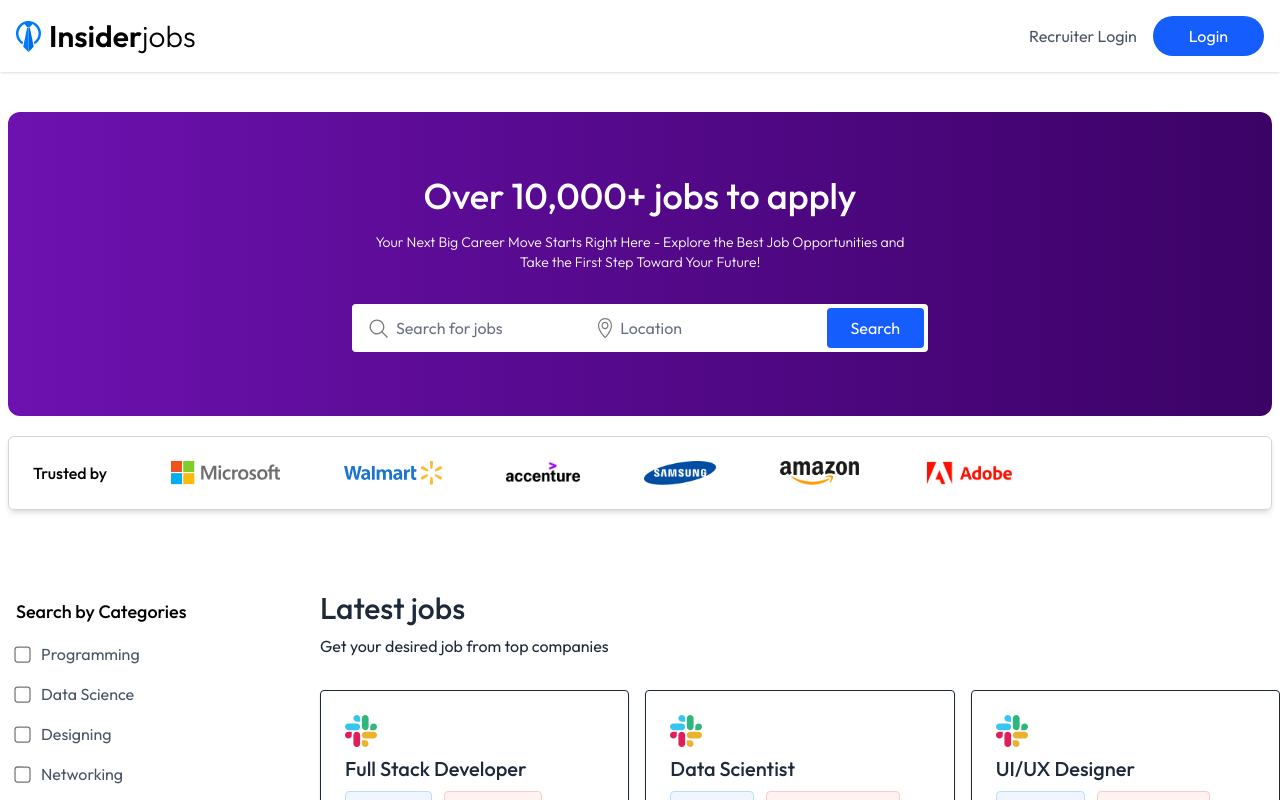
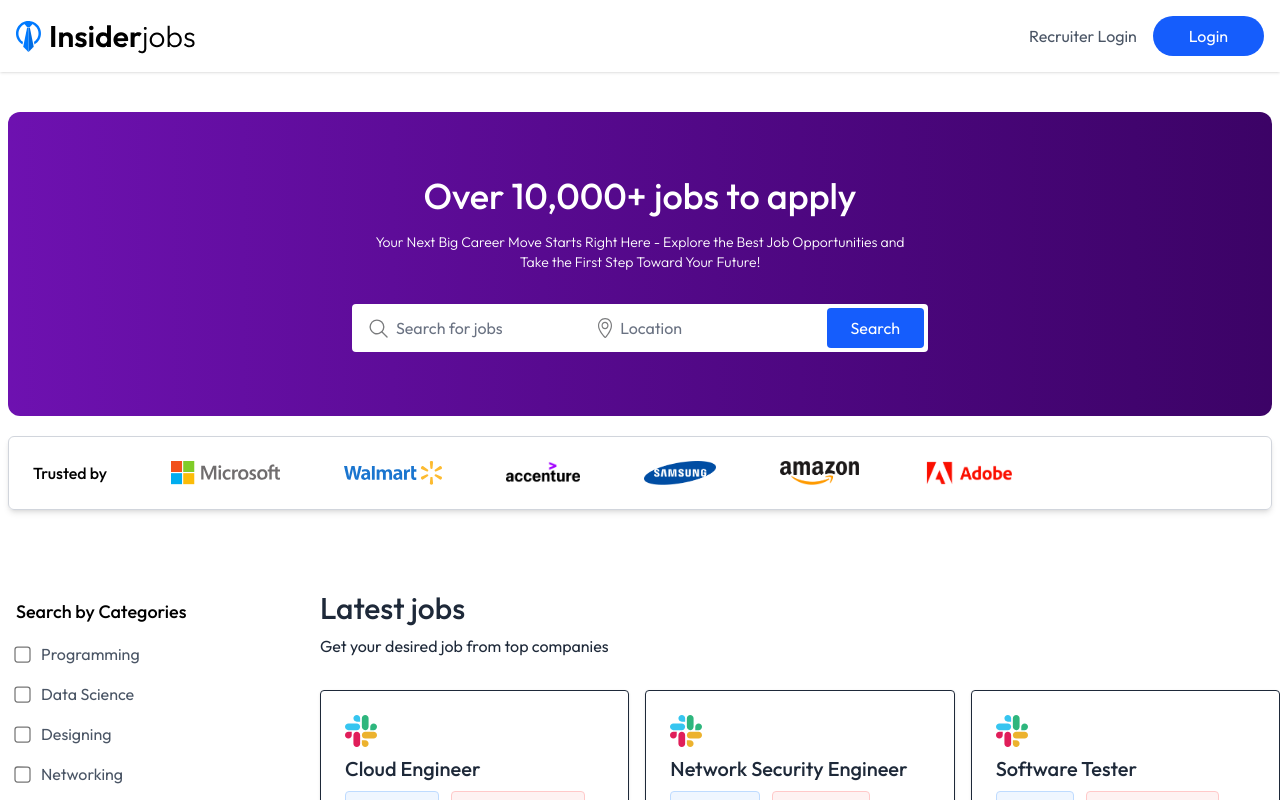
Before and after one commit to prashant8941/job_portal, a React (Vite) app: page / in a window 1280 px wide. Shown: the top 800 px of the page. Built offline with nearby package versions, Linux system fonts and the light colour scheme; no server answers; a web font is replaced by a local one.

Commit message:
making location and search filter responsitve using uState and filter mehtod and by using some more stuff:

```diff
--- a/src/components/jobListing.jsx
+++ b/src/components/jobListing.jsx
@@ -1,7 +1,8 @@
-import React, { useState, useContext } from 'react';
+import React, { useState, useContext, useEffect } from 'react';
 import { AppContext } from '../context/AppContext';
 import { assets, JobCategories, JobLocations  } from '../assets/assets';
 import JobCard from './JobCard';
+import { set } from 'mongoose';
 
 
 
@@ -11,7 +12,36 @@ const JobListing = () => {
   const[showFilter, setShowFilter] =useState(true);
 
   const[currentPage, setCurrentPage] = useState(1);
+  const[selectedCategory, setSelectedCategory] = useState([]);
+  const[selectedLocation, setSelectedLocation] = useState([]);
 
+  const[filteredJobs, setFilteredJobs] = useState(jobs);
+
+  const handleCategoryChange = (category) => {
+    setSelectedCategory(
+        prev=> prev.includes(category)
+        ? prev.filter(c => c !== category)
+        : [...prev, category]
+    )}
+  const handleLocationChange = (Location) => {
+    setSelectedLocation(
+        prev=> prev.includes(Location)
+        ? prev.filter(c => c !== Location)
+        : [...prev, Location]
+    )}
+
+    useEffect(() => {
+        const matchesCategory = (job) => selectedCategory.length === 0 || selectedCategory.includes(job.category);
+        const matchesLocation = (job) => selectedLocation.length === 0 || selectedLocation.includes(job.location);
+        const matchesTitle = (job) => searchFilter.title === "" || job.title.toLowerCase().includes(searchFilter.title.toLowerCase());
+        const matchesSearchLocation = (job) => searchFilter.location === "" || job.location.toLowerCase().includes(searchFilter.location.toLowerCase());
+        const newFilteredJobs = jobs.slice().reverse().filter(
+            job => matchesCategory(job) && matchesLocation(job) && matchesTitle(job) && matchesSearchLocation(job)
+        )
+        setFilteredJobs(newFilteredJobs);
+        setCurrentPage(1);
+
+    }, [jobs, selectedCategory, selectedLocation, searchFilter]);
 
   console.log(isSearched, searchFilter);
 
@@ -50,7 +80,10 @@ const JobListing = () => {
                 {
                     JobCategories.map((category, index) =>(
                         <li className='flex gap-3 items-center' key={index}>
-                            <input className='scale-125' type="checkbox" name="" id="" />
+                            <input className='scale-125' type="checkbox"
+                             onChange={()=> handleCategoryChange(category)}
+                             checked={selectedCategory.includes(category)}
+                              />
                             {category}
 
                         </li>
@@ -68,7 +101,9 @@ const JobListing = () => {
                 {
                     JobLocations.map((location , index) =>(
                         <li className='flex gap-3 items-center' key={index}>
-                            <input className='scale-125' type="checkbox" name="" id="" />
+                            <input className='scale-125' type="checkbox"
+                            onChange={()=> handleLocationChange(location)}
+                             checked={selectedLocation.includes(location)} />
                             {location}
 
                         </li>
@@ -83,27 +118,27 @@ const JobListing = () => {
             <h3 className='font-medium text-3xl py-2' id='job-list'>Latest jobs</h3>
             <p className='mb-8'>Get your desired job from top companies</p>
             <div className='grid grid-cols-1 sm:grid-cols-2 xl:grid-cols-3 gap-4'>
-                {jobs.slice((currentPage-1)*6 , currentPage*6).map((job , index) => (
+                {filteredJobs.slice((currentPage-1)*6 , currentPage*6).map((job , index) => (
                     <JobCard key={index} job={job} />
                 ))}
 
             </div>
             {/* pagination */}
 
-            {jobs.length>0 && (
+            {filteredJobs.length>0 && (
 
                 <div className='flex items-center justify-center space-x-2 mt-10 '>
                     <a href="">
                         <img onClick={()=> setCurrentPage(Math.max(currentPage-1),1)} src={assets.left_arrow_icon} alt="" />
                     </a>
-                    {Array.from({length:Math.ceil(jobs.length/6)}).map((_, index) => (
+                    {Array.from({length:Math.ceil(filteredJobs.length/6)}).map((_, index) => (
                     <a href="#job-list">
                         <button onClick={()=> setCurrentPage(index+1)}  className={`w-10 h-10 flex items-center justify-center border border-gray-300  rounded ${currentPage===index+1? 'bg-blue-100 text-blue-500': 'text-gray-500 '}`}>{index+1}</button>
                     </a>
 
                     ))}
                     <a href="#job-list">
-                        <img onClick={()=> setCurrentPage(Math.min(currentPage+1,Math.ceil(jobs.length/6)))} src={assets.right_arrow_icon} alt="" />
+                        <img onClick={()=> setCurrentPage(Math.min(currentPage+1,Math.ceil(filteredJobs.length/6)))} src={assets.right_arrow_icon} alt="" />
                     </a>
 
 
```
